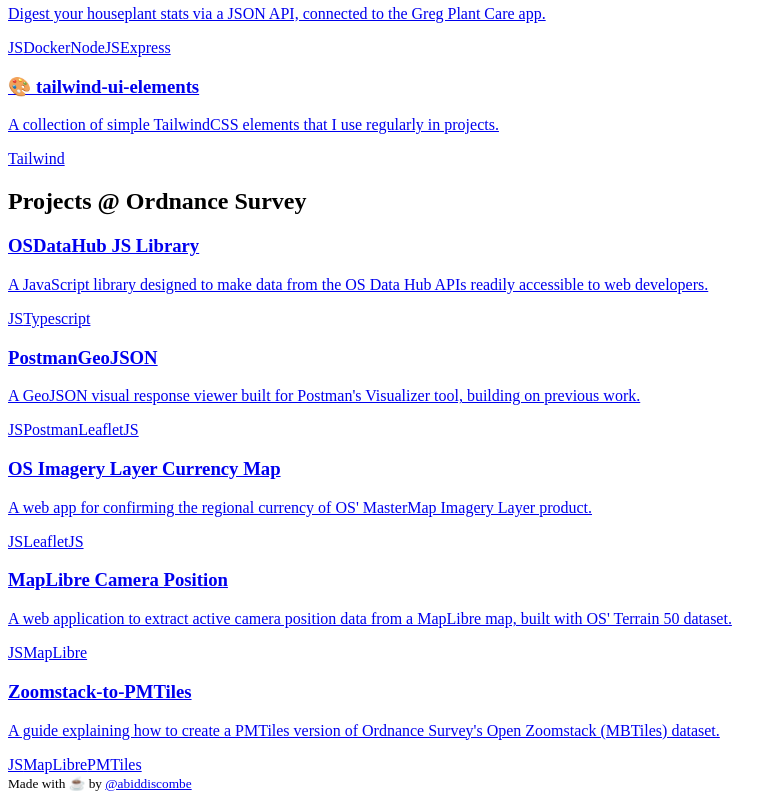
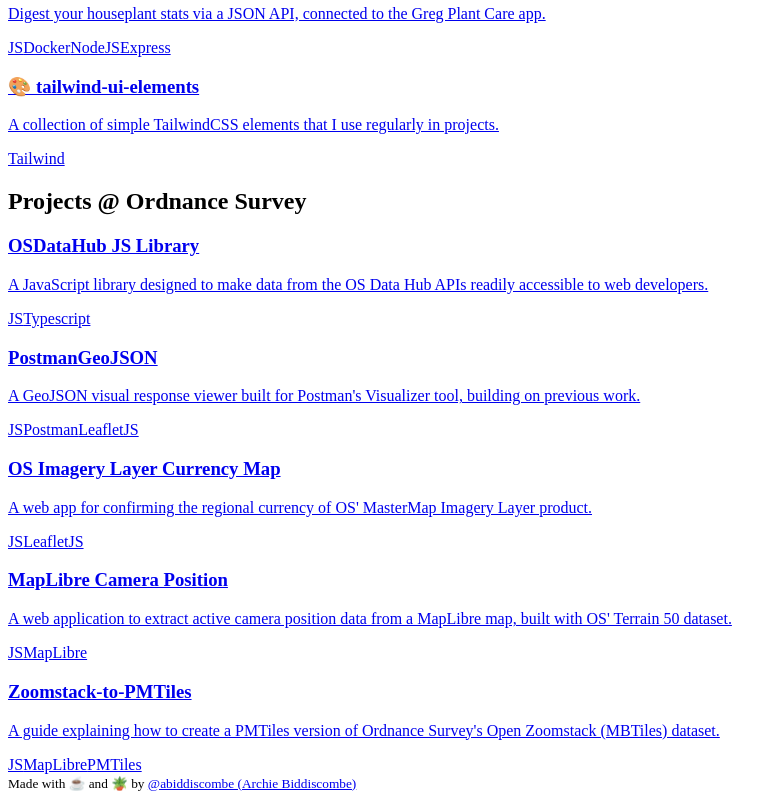
Before and after one commit to abiddiscombe/abiddiscombe-dot-dev, a React (Vite) app in the folder website/: page / in a window 1280 px wide. Shown: the part 3581-4381 px from the top of the page, without its empty margins (0-781 px from the left). Built offline with nearby package versions, Linux system fonts and the light colour scheme.

Commit message:
chore: change-footer-text

```diff
--- a/website/src/elements/Footer.tsx
+++ b/website/src/elements/Footer.tsx
@@ -4,7 +4,7 @@
     return (
         <footer>
             <div className='px-8 py-8 | sm:max-w-[68rem] sm:mx-auto | border-t border-gray-200 dark:border-zinc-700'>
-                <small className='text-gray-400 dark:text-zinc-600'>Made with ☕️ by <a className='hover:underline' href='https://github.com/abiddiscombe'>@abiddiscombe</a></small>
+                <small className='text-gray-400 dark:text-zinc-600'>Made with ☕️ and 🪴 by <a className='hover:underline' href='https://github.com/abiddiscombe'>@abiddiscombe (Archie Biddiscombe)</a></small>
             </div>
         </footer>
     )
```
